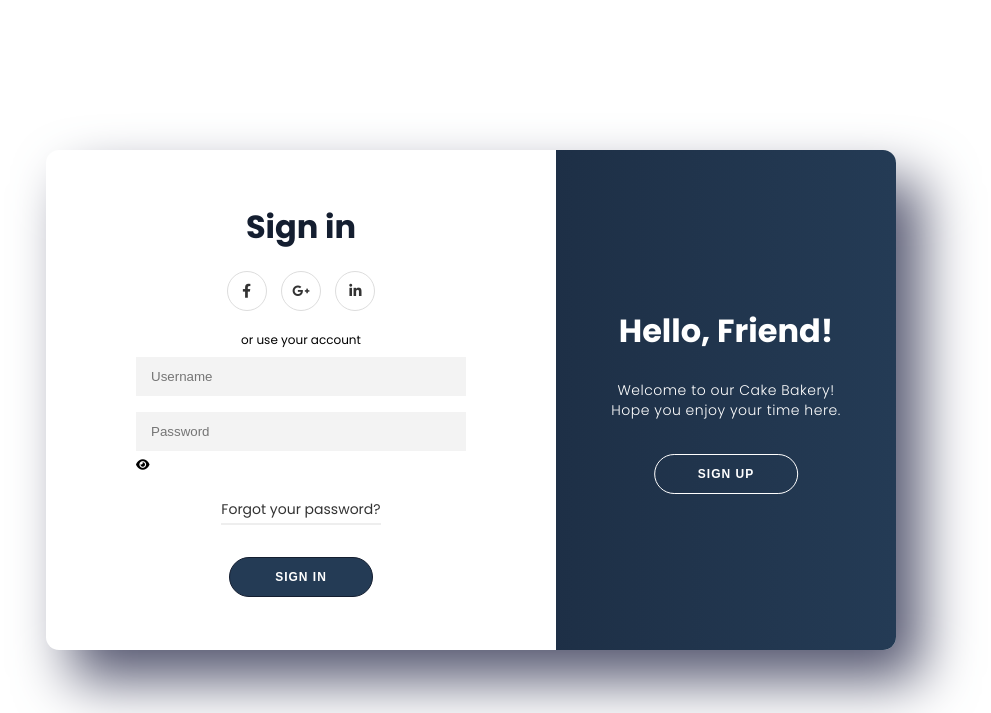
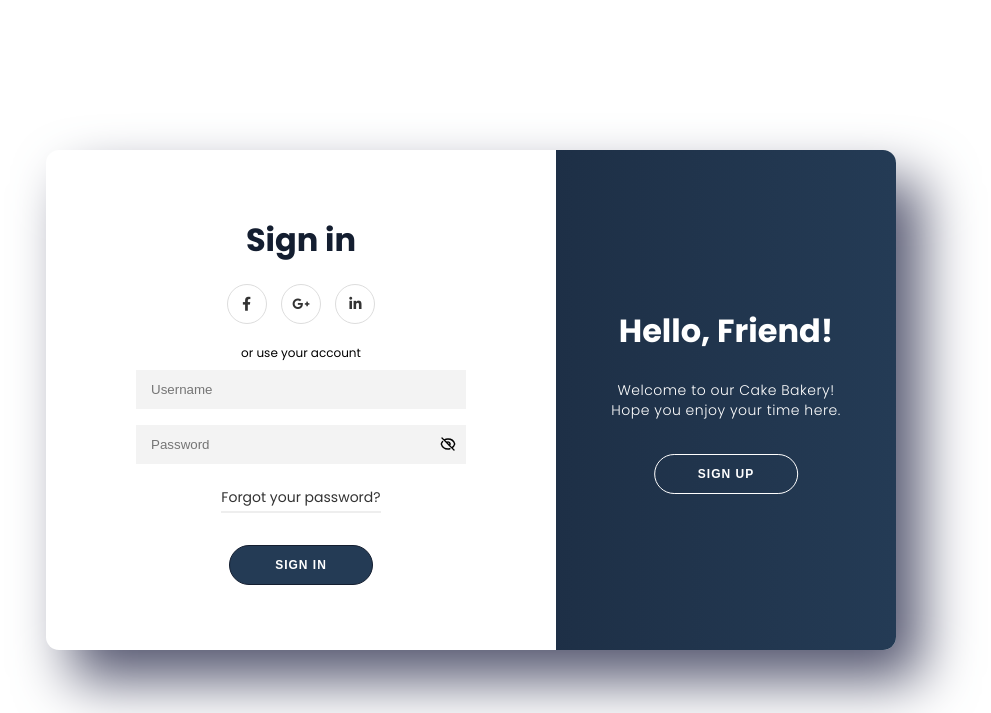
Before and after one commit to Azura-bot-tech/Cake-Bakery, a PHP site: page /app/models/login.php in a window 1280 px wide. Shown: the top 713 px of the page, without its empty margins (169-1160 px from the left). Run offline with PHP 8.4, Linux system fonts and the light colour scheme; some libraries are stand-ins or nearby versions.

Commit message:
add hidden password on login and register

```diff
--- a/app/models/login.css
+++ b/app/models/login.css
@@ -87,6 +87,18 @@ span {
   position: relative;
   margin: 8px 0;
   width: 100%;
+}
+
+.eye {
+  cursor: pointer;
+  position: absolute;
+  top: 50%;
+  right: 10px;
+  transform: translateY(-50%);
+}
+
+.hidden {
+  display: none;
 }
 
 input {
--- a/app/models/login.php
+++ b/app/models/login.php
@@ -108,10 +108,17 @@
                     <label></label>
                 </div>
                 <div class="infield">
-                    <input type="password" placeholder="Your Password" name="password" id="password"/>
+                    <input type="password" id="register-password" placeholder="Your Password" name="password" />
+                    <svg xmlns="http://www.w3.org/2000/svg" fill="none" viewBox="0 0 24 24" stroke-width="2.0" stroke="currentColor" width="16" height="16" class="eye eye-open1 hidden">
+                        <path stroke-linecap="round" stroke-linejoin="round" d="M2.036 12.322a1.012 1.012 0 010-.639C3.423 7.51 7.36 4.5 12 4.5c4.638 0 8.573 3.007 9.963 7.178.07.207.07.431 0 .639C20.577 16.49 16.64 19.5 12 19.5c-4.638 0-8.573-3.007-9.963-7.178z" />
+                        <path stroke-linecap="round" stroke-linejoin="round" d="M15 12a3 3 0 11-6 0 3 3 0 016 0z" />
+                    </svg>
+
+                    <svg xmlns="http://www.w3.org/2000/svg" fill="none" viewBox="0 0 24 24" stroke-width="2.0" stroke="currentColor" class="eye eye-close1" width="16" height="16">
+                        <path stroke-linecap="round" stroke-linejoin="round" d="M3.98 8.223A10.477 10.477 0 001.934 12C3.226 16.338 7.244 19.5 12 19.5c.993 0 1.953-.138 2.863-.395M6.228 6.228A10.45 10.45 0 0112 4.5c4.756 0 8.773 3.162 10.065 7.498a10.523 10.523 0 01-4.293 5.774M6.228 6.228L3 3m3.228 3.228l3.65 3.65m7.894 7.894L21 21m-3.228-3.228l-3.65-3.65m0 0a3 3 0 10-4.243-4.243m4.242 4.242L9.88 9.88" />
+                    </svg>
                     <label></label>
                 </div>
-                <span id="show-password" onclick="togglePassword()"><i class="fas fa-eye"></i></span>
                 <button type="submit" name="register">Sign Up</button>
             </form>
         </div>
@@ -129,8 +136,14 @@
                     <label></label>
                 </div>
                 <div class="infield">
-                    <input type="password" placeholder="Password" name="password" id="password-login"/>
-                    <span id="show-password-login" onclick="togglePasswordLogin()"><i class="fas fa-eye"></i></span>
+                    <input type="password" id="login-password" placeholder="Password" name="password"/>
+                    <svg xmlns="http://www.w3.org/2000/svg" fill="none" viewBox="0 0 24 24" stroke-width="2,0" stroke="currentColor" width="16" height="16" class="eye eye-open2 hidden">
+                        <path stroke-linecap="round" stroke-linejoin="round" d="M2.036 12.322a1.012 1.012 0 010-.639C3.423 7.51 7.36 4.5 12 4.5c4.638 0 8.573 3.007 9.963 7.178.07.207.07.431 0 .639C20.577 16.49 16.64 19.5 12 19.5c-4.638 0-8.573-3.007-9.963-7.178z" />
+                        <path stroke-linecap="round" stroke-linejoin="round" d="M15 12a3 3 0 11-6 0 3 3 0 016 0z" />
+                    </svg>
+                    <svg xmlns="http://www.w3.org/2000/svg" fill="none" viewBox="0 0 24 24" stroke-width="2.0" stroke="currentColor" width="16" height="16" class="eye eye-close2">
+                        <path stroke-linecap="round" stroke-linejoin="round" d="M3.98 8.223A10.477 10.477 0 001.934 12C3.226 16.338 7.244 19.5 12 19.5c.993 0 1.953-.138 2.863-.395M6.228 6.228A10.45 10.45 0 0112 4.5c4.756 0 8.773 3.162 10.065 7.498a10.523 10.523 0 01-4.293 5.774M6.228 6.228L3 3m3.228 3.228l3.65 3.65m7.894 7.894L21 21m-3.228-3.228l-3.65-3.65m0 0a3 3 0 10-4.243-4.243m4.242 4.242L9.88 9.88" />
+                    </svg>
                     <label></label>
                 </div>
                 <a href="#" class="forgot">Forgot your password?</a>
@@ -160,6 +173,25 @@
       const overlayBtn = document.getElementById('overlayBtn');
       const overlayCon = document.getElementById('overlayCon');
 
+      const inputPasswordRegister = document.getElementById('register-password');
+      const inputPasswordLogin = document.getElementById('login-password');
+      const eyeOpen1 = document.querySelector('.eye-open1');
+      const eyeClose1 = document.querySelector('.eye-close1');
+      const eyeOpen2 = document.querySelector('.eye-open2');
+      const eyeClose2 = document.querySelector('.eye-close2');
+
+      eyeOpen1.addEventListener('click', () => {
+        eyeOpen1.classList.add('hidden');
+        eyeClose1.classList.remove('hidden');
+        inputPasswordRegister.setAttribute('type', 'password');
+      });
+
+      eyeClose1.addEventListener('click', () => {
+        eyeOpen1.classList.remove('hidden');
+        eyeClose1.classList.add('hidden');
+        inputPasswordRegister.setAttribute('type', 'text');
+      });
+
       overlayBtn.addEventListener('click', () => {
         container.classList.toggle('right-panel-active');
 
@@ -169,7 +201,17 @@
         });
       });
 
+      eyeOpen2.addEventListener('click', () => {
+        eyeOpen2.classList.add('hidden');
+        eyeClose2.classList.remove('hidden');
+        inputPasswordLogin.setAttribute('type', 'password');
+      });
 
+      eyeClose2.addEventListener('click', () => {
+        eyeOpen2.classList.remove('hidden');
+        eyeClose2.classList.add('hidden');
+        inputPasswordLogin.setAttribute('type', 'text');
+      });
     </script>
 
 </body>
```
